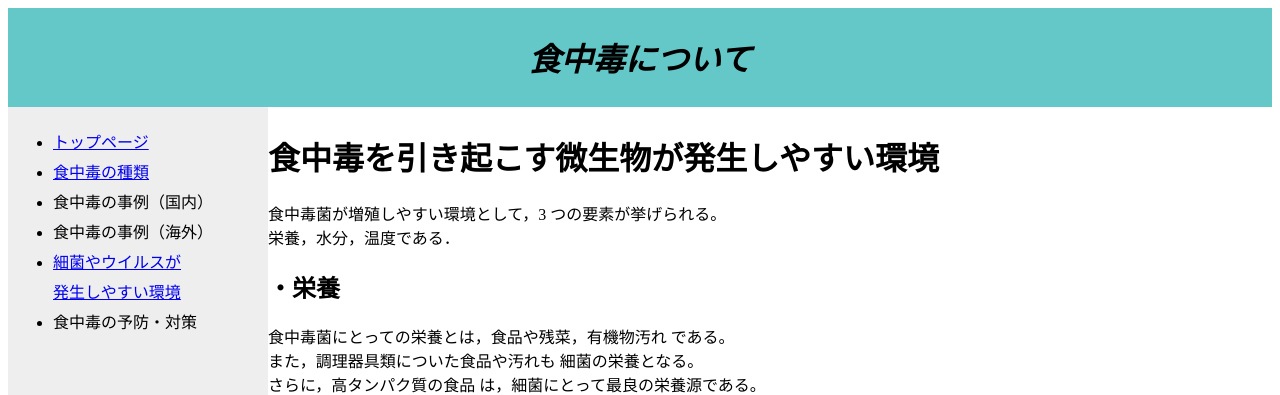
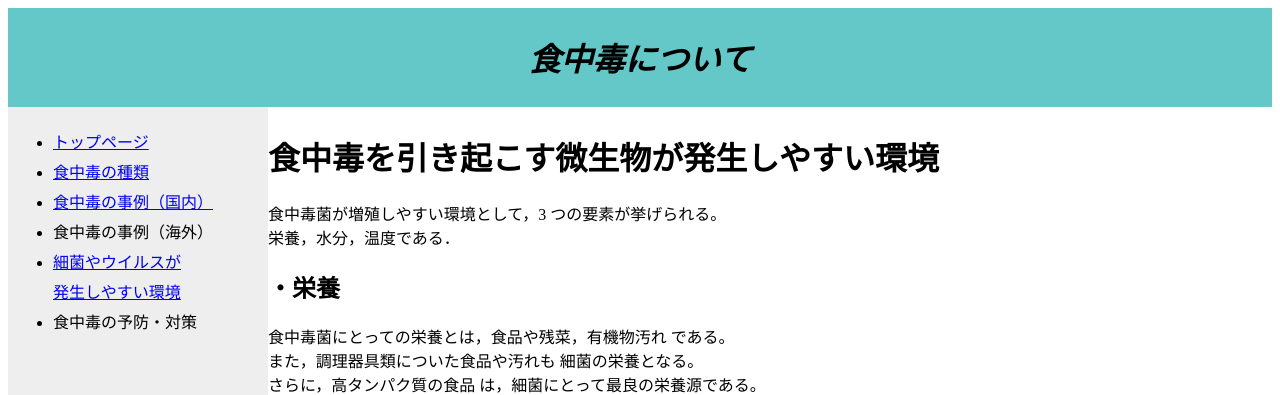
Before and after one commit to ryuju2059141/ryuju2059141.gifthub.io, a plain HTML site: page index.html in a window 1280 px wide. Shown: the top 395 px of the page. Drawn offline with Linux system fonts and the light colour scheme.

Commit message:
Update index.html

```diff
--- a/index.html
+++ b/index.html
@@ -43,9 +43,9 @@ th, td {
 </div>
 <div id="nav">
     <ul type="disc">
-   <li><a href="https://ryuju2059141.github.io/ryuju2059141top.gifthub.io/">トップページ</a>
+    <li><a href="https://ryuju2059141.github.io/ryuju2059141top.gifthub.io/">トップページ</a>
     </li><li><a href="https://tomo0912.github.io/prog-8.github.io/">食中毒の種類</a>
-    </li><li>食中毒の事例（国内）
+    </li><li><a href="https://e2059145.github.io/automatic-giggle/">食中毒の事例（国内）</a>
     </li><li>食中毒の事例（海外）
     </li><li><a href="https://ryuju2059141.github.io/ryuju2059141.gifthub.io/">細菌やウイルスが<br>発生しやすい環境</a>
     </li><li>食中毒の予防・対策
```
